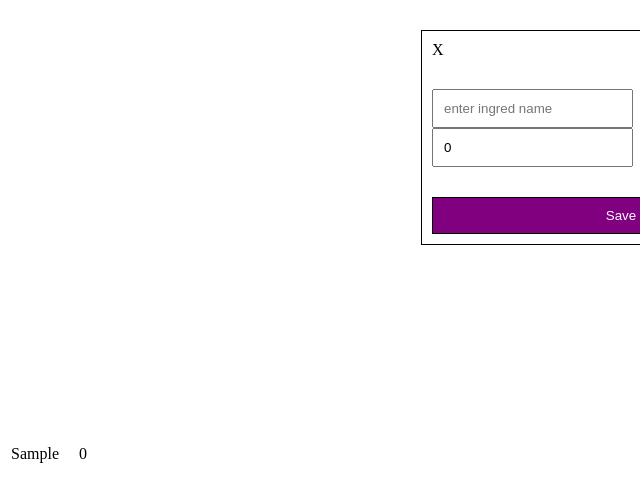
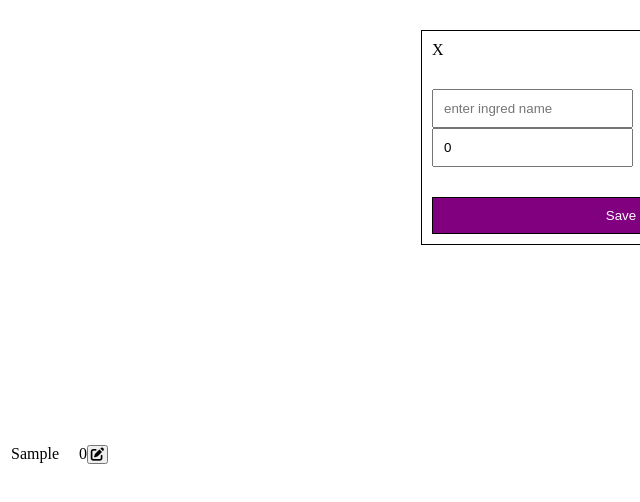
Before and after one commit to Hossam5000/Learning-Objective, a plain HTML site: page index.html in a window 1280 px wide. Both pictures are taken after typing "Sample" into the empty fields and a click on the button "Save". Shown: the full height of the page, 19-659 px from the left. Drawn offline with Linux system fonts and the light colour scheme.

Commit message:
start adding the edit icon to each li

```diff
--- a/index.html
+++ b/index.html
@@ -5,6 +5,9 @@
     <meta charset="UTF-8" />
     <title>training</title>
     <link rel="stylesheet" href="style.css" />
+    <link rel="stylesheet" href="https://cdnjs.cloudflare.com/ajax/libs/font-awesome/7.0.1/css/all.min.css"
+        integrity="sha512-2SwdPD6INVrV/lHTZbO2nodKhrnDdJK9/kg2XD1r9uGqPo1cUbujc+IYdlYdEErWNu69gVcYgdxlmVmzTWnetw=="
+        crossorigin="anonymous" referrerpolicy="no-referrer" />
 </head>
 
 <body>
@@ -21,10 +24,13 @@
     <!-- ingredient list -->
     <div class="ingred-list-container">
         <ul class="ingred-list">
-            <!-- <li class="storedIngred">
+            <li class="storedIngred">
                 <span class="stored-name">ingredient</span>
                 <span class="stored-value">value</span>
-            </li> -->
+                <button type="button" class="ingred-edit">
+                    <i class="fa-solid fa-pen-to-square"></i>
+                </button>
+            </li>
         </ul>
     </div>
     <script src="script.js"></script>
--- a/script.js
+++ b/script.js
@@ -69,6 +69,20 @@ function load() {
 
         li.append(loadedIngredValue);
 
+        //--ingredient edit button
+        const editBtn = document.createElement("button");
+        editBtn.type = "button";
+        editBtn.classList.add("ingred-edit");
+        //--creating the icon
+        const editIcon = document.createElement("i");
+        editIcon.classList.add("fa-solid", "fa-pen-to-square");
+        editBtn.append(editIcon);
+
+
+
+        li.append(editBtn);
+
+
         ingredList.append(li);
     });
 }
```
